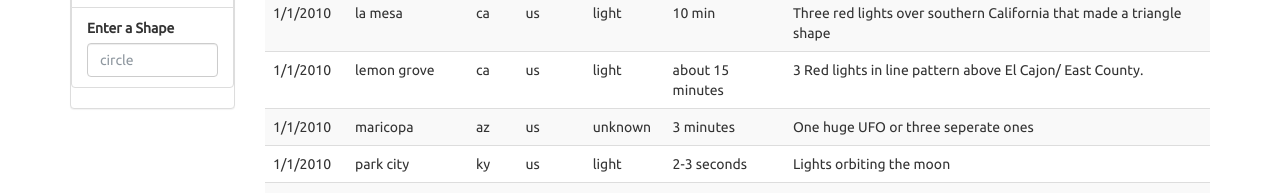
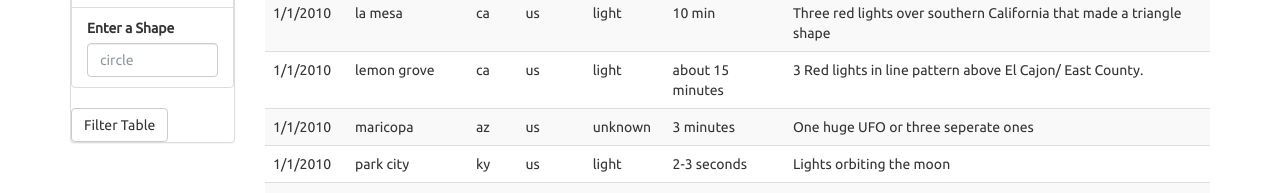
Before and after one commit to paulywog13/javascript-challenge, a plain HTML site: page UFO-level-2/index.html in a window 1280 px wide. Shown: the part 1027-1220 px from the top of the page. Drawn offline with nearby package versions, Linux system fonts and the light colour scheme.

```diff
--- a/UFO-level-2/index.html
+++ b/UFO-level-2/index.html
@@ -58,7 +58,7 @@
                       </li>
                     </ul>
                   </div>
-                  <!-- <button id="filter-btn" type="button" class="btn btn-default">Filter Table</button> -->
+                  <button id="filter-btn" type="button" class="btn btn-default">Filter Table</button>
                 </form>
               </div>
             </div>
--- a/UFO-level-2/static/js/app.js
+++ b/UFO-level-2/static/js/app.js
@@ -1,5 +1,5 @@
 // from data.js
-// var tableData = data; -- DID NOT USE THIS VARIABLE
+// var tableData = data;-- DID NOT USE THIS VARIABLE
 
 // YOUR CODE HERE!
 // data is from data.js
```
Also changed, not shown: 1 other file.
